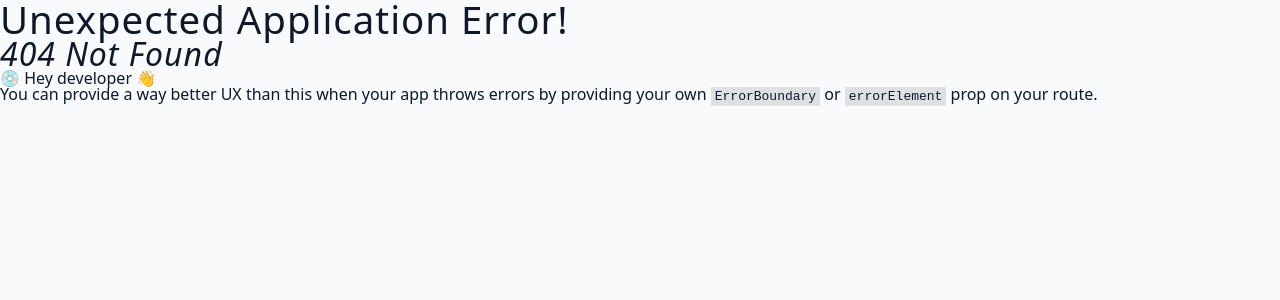
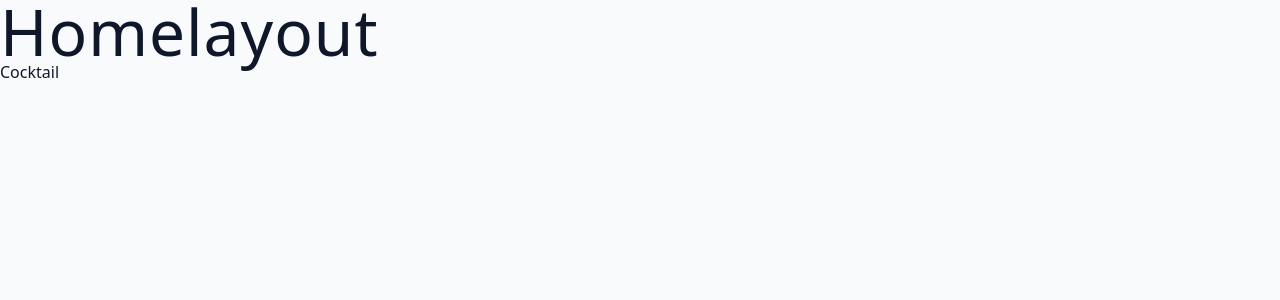
Before and after one commit to misiek869/cocktail-app, a React (Vite) app: page /cocktail in a window 1280 px wide. Before the commit this address had no page. Shown: the top 300 px of the page. Built offline with nearby package versions, Linux system fonts and the light colour scheme.

Commit message:
setup routes and outlet

```diff
--- a/src/App.jsx
+++ b/src/App.jsx
@@ -12,10 +12,24 @@
 	{
 		path: '/',
 		element: <HomeLayout />,
-	},
-	{
-		path: 'about',
-		element: <About />,
+		children: [
+			{
+				index: true,
+				element: <Landing />,
+			},
+			{
+				path: 'cocktail',
+				element: <Cocktail />,
+			},
+			{
+				path: 'newsletter',
+				element: <Newsletter />,
+			},
+			{
+				path: 'about',
+				element: <About />,
+			},
+		],
 	},
 ])
 
--- a/src/pages/HomeLayout.jsx
+++ b/src/pages/HomeLayout.jsx
@@ -1,11 +1,11 @@
 import React from 'react'
-import { Link } from 'react-router-dom'
+import { Outlet } from 'react-router-dom'
 
 const HomeLayout = () => {
 	return (
 		<div>
 			<h1>Homelayout</h1>
-			<Link to='/about'>About</Link>
+			<Outlet />
 		</div>
 	)
 }
```
